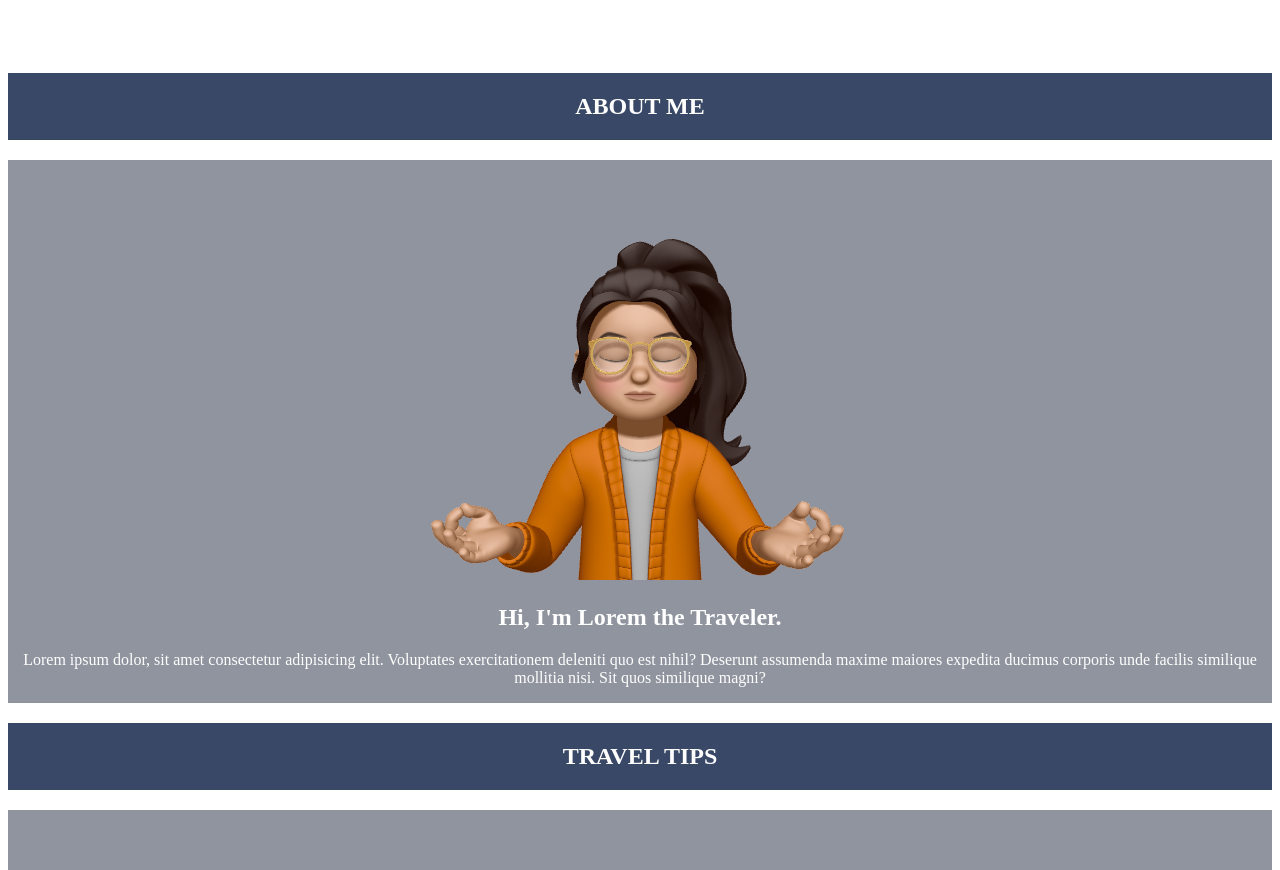
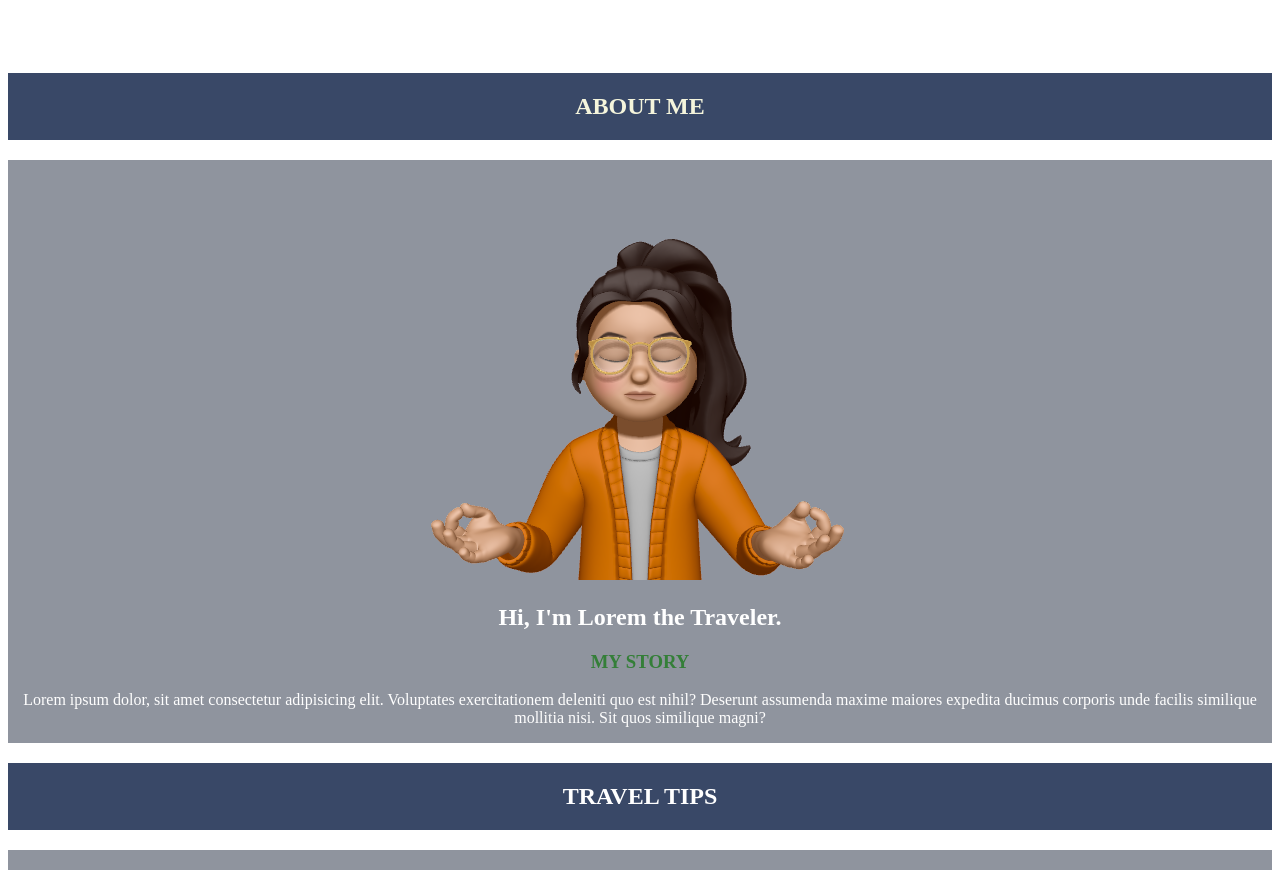
Before and after one commit to MitzyMo/TravelBlog, a plain HTML site: page index.html in a window 1280 px wide. Shown: the part 802-1672 px from the top of the page. Drawn offline with Linux system fonts and the light colour scheme; a web font is replaced by a local one.

Commit message:
Fixing links in index

```diff
--- a/index.html
+++ b/index.html
@@ -58,11 +58,12 @@
         </div>
     </main>
     <!-- (h2#sec${Mi Título $}+section.section.sec$)*4 -->
-    <h2 id="sec1">About Me</h2>
+    <h2 id="sec1"><a href="./Pages/About.html">About Me</a></h2>
     <section class="about-section1">
         <div>
             <img src="../Media/Mercy.png" class="profile-img">
             <h1>Hi, I'm Lorem the Traveler.</h1>
+            <h3 id="sec1-button"><a href="./Pages/About.html">My Story</a></h3>
             <p>Lorem ipsum dolor, sit amet consectetur adipisicing elit. Voluptates exercitationem deleniti quo est nihil? Deserunt assumenda maxime maiores expedita ducimus corporis unde facilis similique mollitia nisi. Sit quos similique magni?</p>
         </div>
     </section>
--- a/styles.css
+++ b/styles.css
@@ -139,6 +139,17 @@ section {
     width: 100%;
     margin: 0;
 }
+
+#sec1 a {
+    text-decoration: none;
+    color: #f5f5dc;
+}
+#sec1-button a {
+    text-decoration: none;
+    text-transform: uppercase;
+    color:#347f38;
+}
+
 
 .about-section1 {
     display: flex;
```
